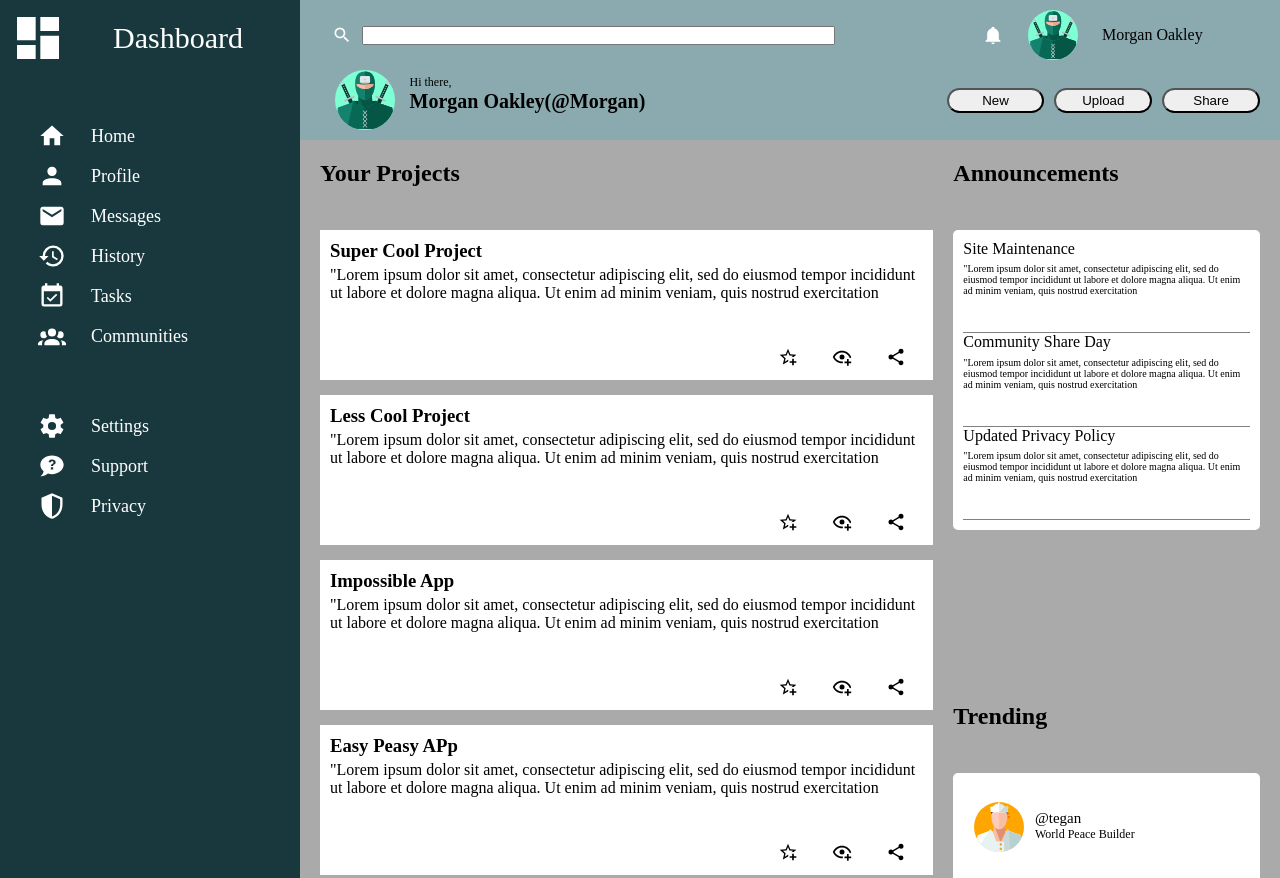
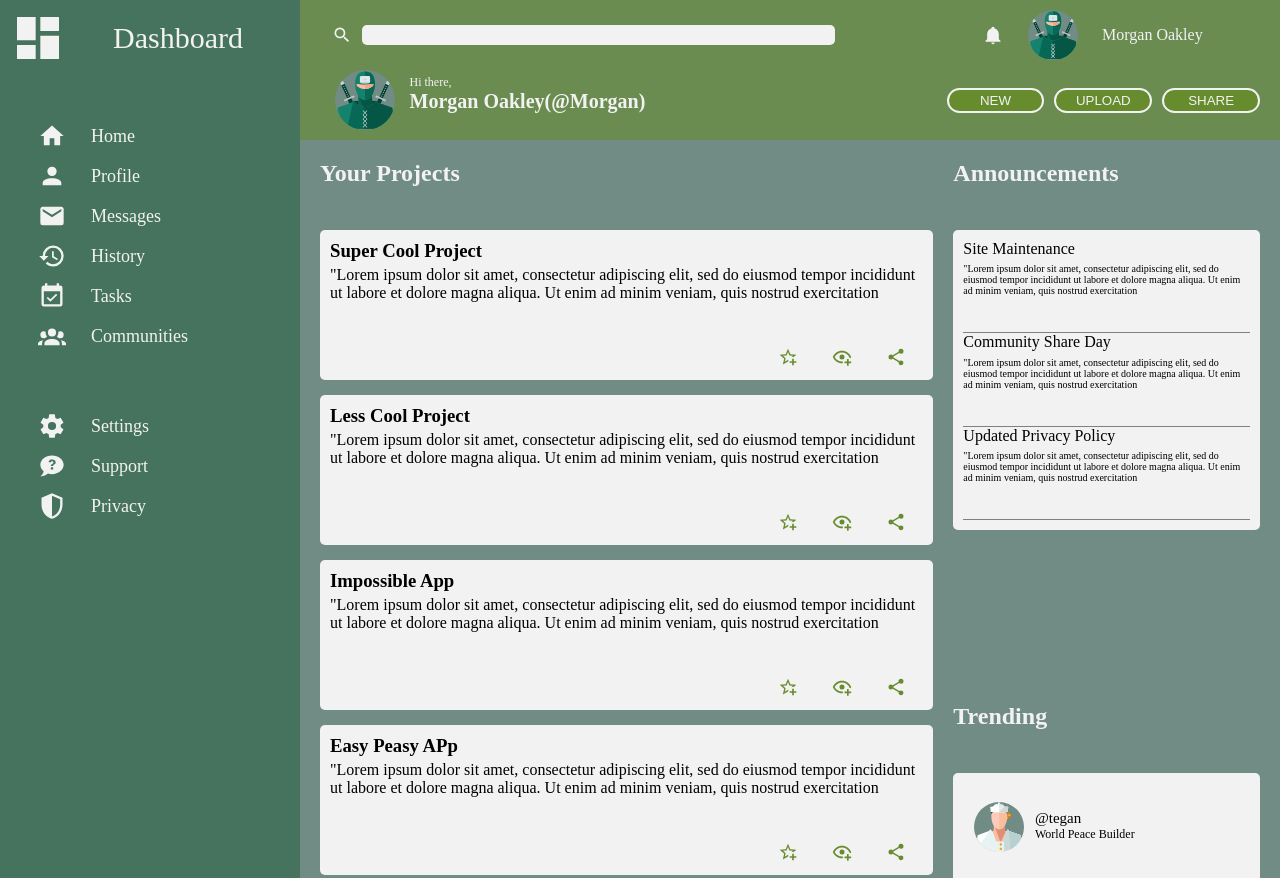
Before and after one commit to Eligio93/grid-dashboard, a plain HTML site: page index.html in a window 1280 px wide. Shown: the top 878 px of the page. Drawn offline with Linux system fonts and the light colour scheme; a web font is replaced by a local one.

Commit message:
add color palette

```diff
--- a/style.css
+++ b/style.css
@@ -1,7 +1,9 @@
 :root{
-    --sidebar:#18383E;
-    --header:#8baaaf;
-    --content:#aaa;
+    --sidebar:#45735D;
+    --button:#678C2E;
+    --header:#6A8C51;
+    --text:#F2F2F2;
+    --hover:#708C84;
 }
 
 *{
@@ -42,7 +44,7 @@ body{
 .content{
     grid-column:2/3;
     grid-row:2/3;
-    background-color: var(--content);
+    background-color: var(--hover)
 }
 /*style dashboard logo*/
 .dashboard{
@@ -53,12 +55,12 @@ body{
 }
 .dashboard p{
     font-size: 30px;
-    color:white;
+    color:var(--text);
     text-align: center;
 }
 svg{
 
-    fill:white;
+    fill:var(--text);
 }
 /*style of link sidebar*/
 a{
@@ -68,7 +70,7 @@ a{
     height:40px;
 
     text-decoration: none;
-    color:white;
+    color:var(--text);
 
 }
 a svg{
@@ -81,9 +83,9 @@ a span{
     font-size: 18px;
 }
 a:hover{
-    background-color: #2f6581;
+    background-color: var(--hover);
     border-radius:10px;
-    border-left:5px solid green;
+    border-left:5px solid var(--button);
 }
 /* style header*/
 
@@ -98,7 +100,14 @@ a:hover{
     margin-left:20px;
     margin-right:20px;
     gap:10px;
+    color:var(--text)
 
+}
+input{
+    background-color: var(--text);
+    border:none;
+    height:20px;
+    border-radius: 5px;;
 }
 .upper svg{
     max-width: 20px;
@@ -112,7 +121,7 @@ a:hover{
     max-width: 50px;
     justify-self: center;
     border-radius: 100%;
-    background-color: aquamarine;
+    background-color: var(--hover);
 }
 
 /*Bottom Part*/
@@ -139,11 +148,12 @@ a:hover{
     display:grid;
     grid-template-columns: 1fr 1fr 1fr;
     gap:10px;
+
 }
 .userinfo img{
     grid-row: 1/3;
     grid-column: 1/2;
-    background-color: aquamarine;
+    background-color: var(--hover);
     width:60px;
     border-radius: 100%;
     justify-self: center;
@@ -154,15 +164,24 @@ a:hover{
 .userinfo p:nth-of-type(1){
     align-self:end;
     font-size: 12px;
+    color: var(--text);
 }
 .userinfo p:nth-of-type(2){
     align-self:start;
     font-size: 20px;
     font-weight: bold;
+    color:var(--text);
 }
 button{
     height:25px;
     border-radius: 100px;
+    background-color: var(--button);
+    color: var(--text);
+    text-transform: uppercase;
+    border:2px solid var(--text);
+}
+button:hover{
+    cursor: pointer;
 }
 /*Style of the Content*/
 .content{
@@ -182,11 +201,16 @@ button{
     grid-auto-rows: 150px;
     gap:15px;
 }
+h2{
+    color:var(--text);
+}
 .card{
-    background-color: white;
+    background-color: var(--text);
     display:grid;
     grid-template-rows: 1fr 3fr 1fr;
-    padding:10px
+    padding:10px;
+    border-radius: 5px;
+
 
 }
 .card p{
@@ -206,9 +230,12 @@ button{
 }
 .card svg{
     width: 20px;
-    fill:black;
+    fill:var(--button);
     justify-self: center;
 
+}
+.card svg:hover{
+    cursor:pointer;
 }
 
 .card svg:nth-of-type(1){
@@ -225,7 +252,7 @@ button{
  }
  /*Style Right Sidebar*/
  .r-side-1{
-    background-color: white;
+    background-color: var(--text);
     height: 300px;;
     display:grid;
     grid-template-rows: 1fr 3fr 1fr 3fr 1fr 3fr;
@@ -260,7 +287,7 @@ button{
     display:grid;
     grid-template-columns: 1fr;
     grid-template-rows:repeat(4,auto) ;
-    background-color: white;
+    background-color: var(--text);
     border-radius: 5px;
     padding:10px;
     gap:20px;
@@ -270,7 +297,7 @@ button{
     width:50px;
     justify-self: center;
     border-radius: 100%;
-    background-color:orange;
+    background-color:var(--hover);
 
  }
  .user{
```
